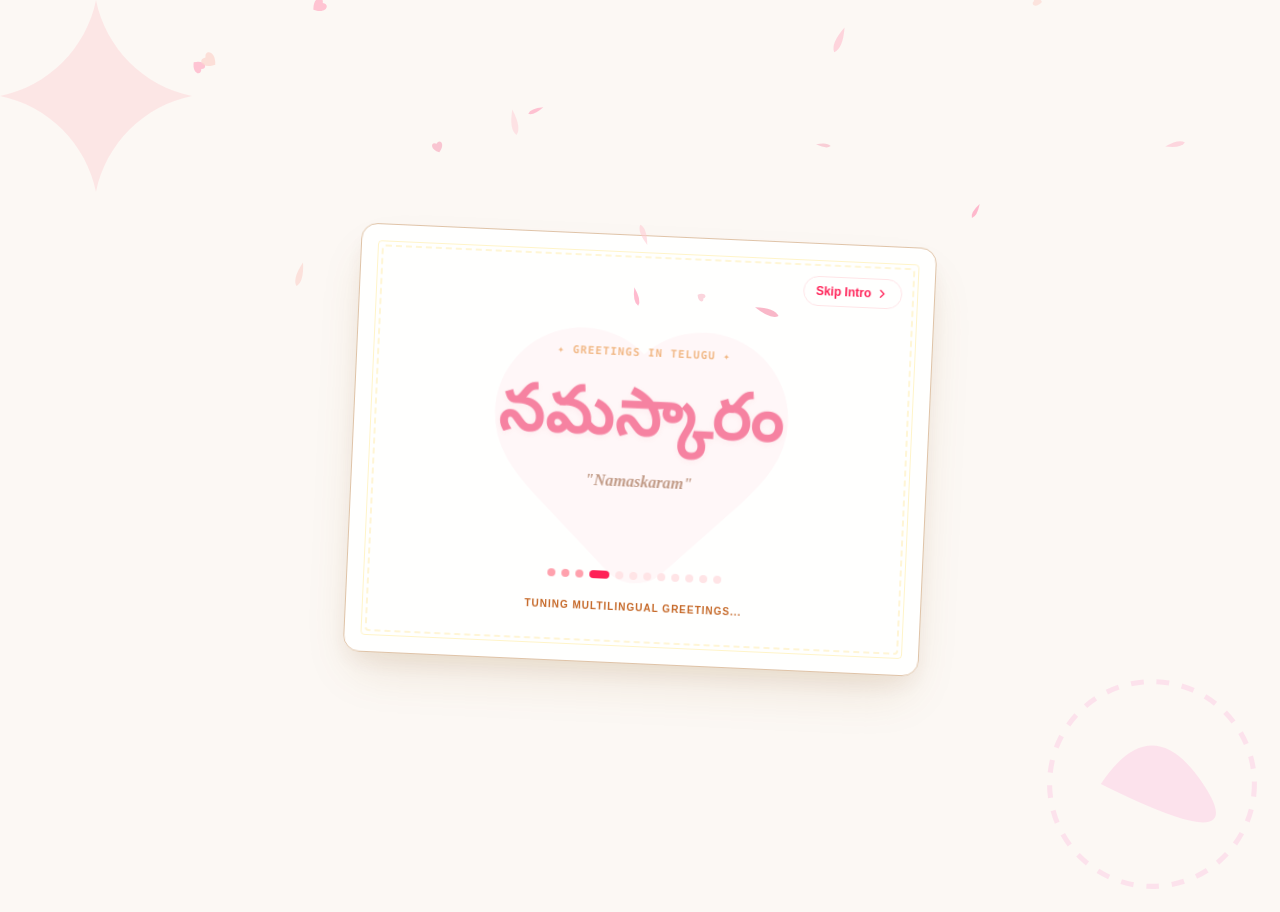
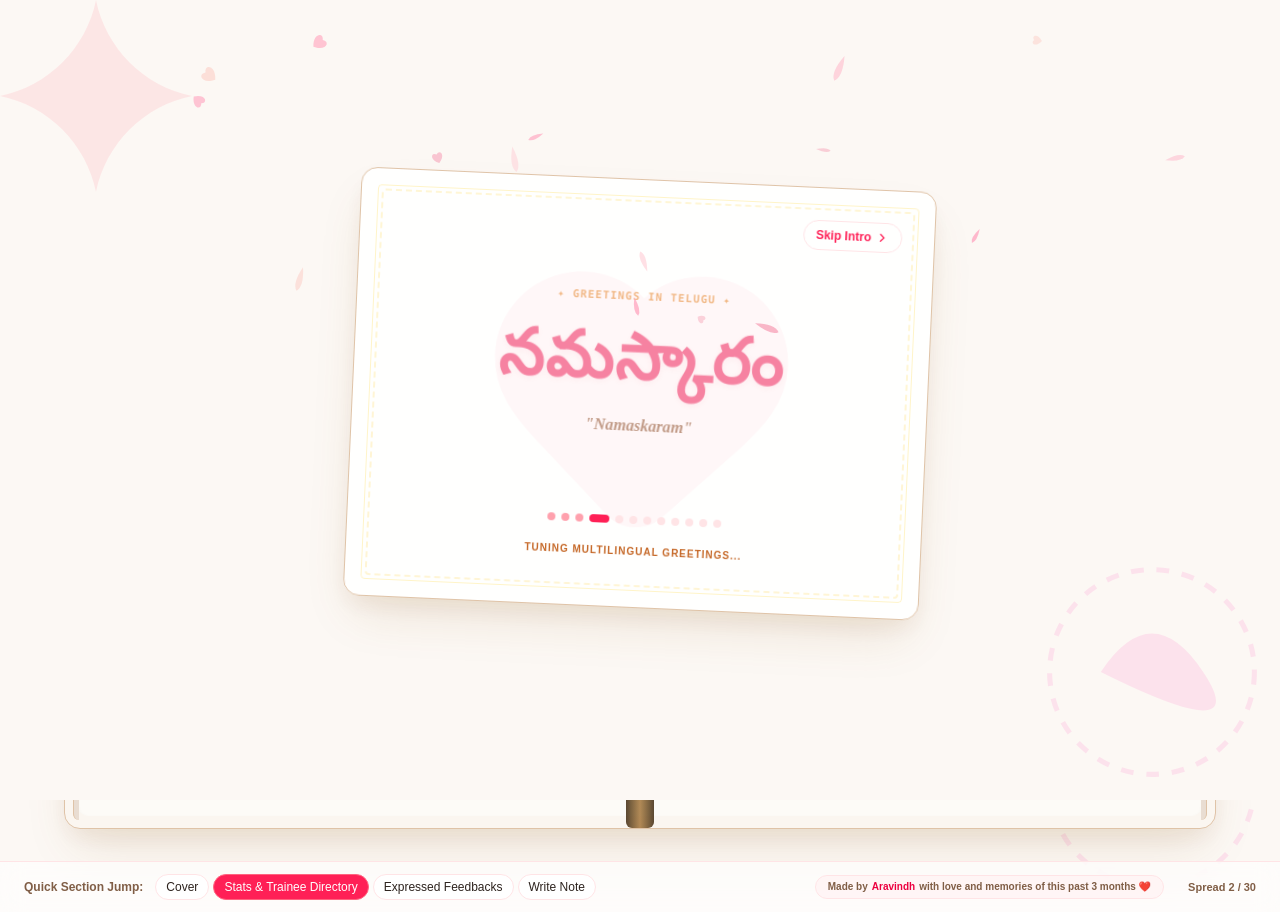
Before and after one commit to ArxvindhMagsi/giftbook, a React (Vite) app: page / in a window 1280 px wide. Built offline with nearby package versions, Linux system fonts and the light colour scheme.

Commit message:
fix: anchor greetings and cover page overlays using fixed viewport positioning

```diff
--- a/src/App.tsx
+++ b/src/App.tsx
@@ -1217,7 +1217,7 @@ export default function App() {
 
       {/* - - - - - - INTRO POPUP 1: SEQUENTIAL MULTILINGUAL GREETINGS SLIDESHOW - - - - - - */}
       {introPhase === "greetings" && (
-        <div id="intro-writing-popup" className="absolute inset-0 bg-[#fcf8f4] z-50 flex items-center justify-center p-4">
+        <div id="intro-writing-popup" className="fixed inset-0 bg-[#fcf8f4] z-50 flex items-center justify-center p-4 overflow-hidden">
 
           {/* Decorative floral background vectors */}
           <div className="absolute top-0 left-0 w-48 h-48 opacity-20 pointer-events-none select-none">
@@ -1315,7 +1315,7 @@ export default function App() {
 
       {/* - - - - - - INTRO POPUP 2: FULL SCREEN COVER PAGE (HER PHOTO + TYPEWRITER LETTER + BGM START) - - - - - - */}
       {introPhase === "cover" && (
-        <div id="intro-cover-popup" className="absolute inset-0 bg-[#fdfaf5] z-50 flex items-center justify-center p-4">
+        <div id="intro-cover-popup" className="fixed inset-0 bg-[#fdfaf5] z-50 flex items-center justify-center p-4 overflow-hidden">
 
           {/* Decorative floral background vectors */}
           <div className="absolute top-0 left-0 w-48 h-48 opacity-25 pointer-events-none select-none">
```
